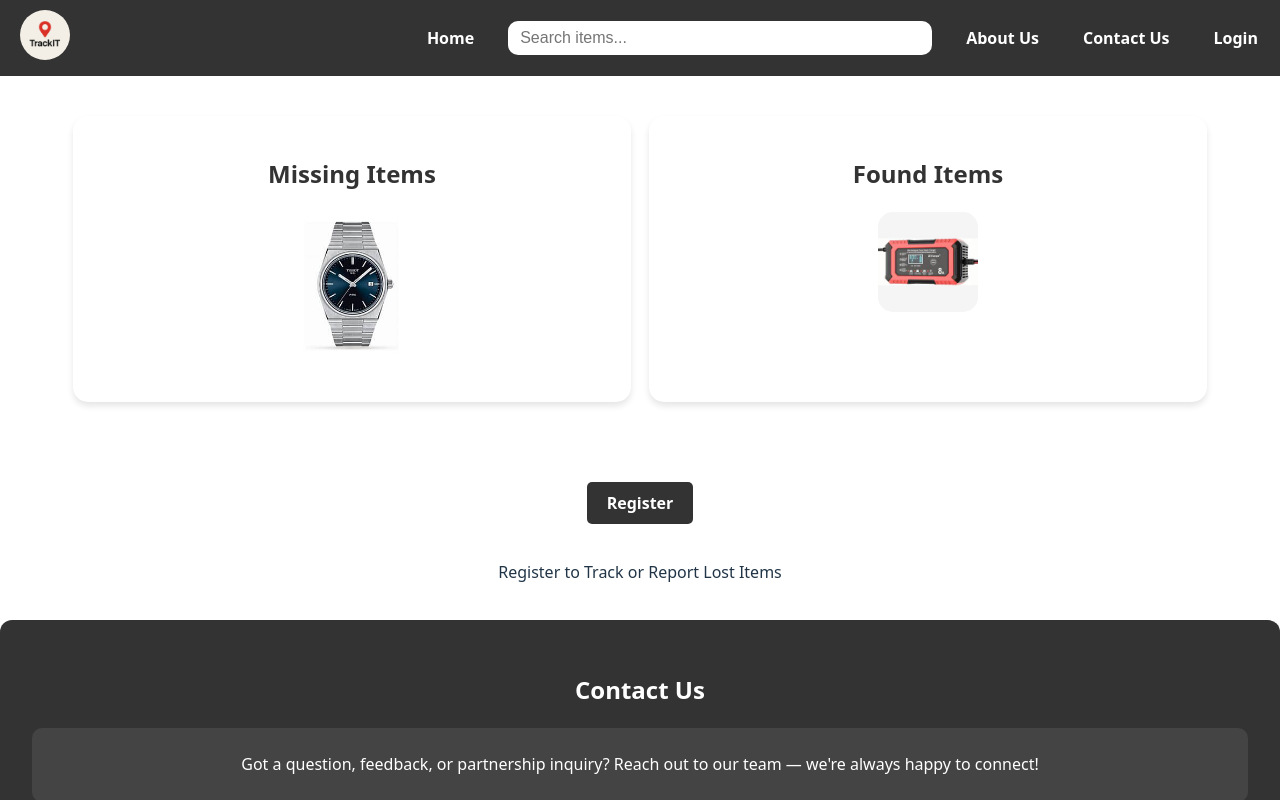
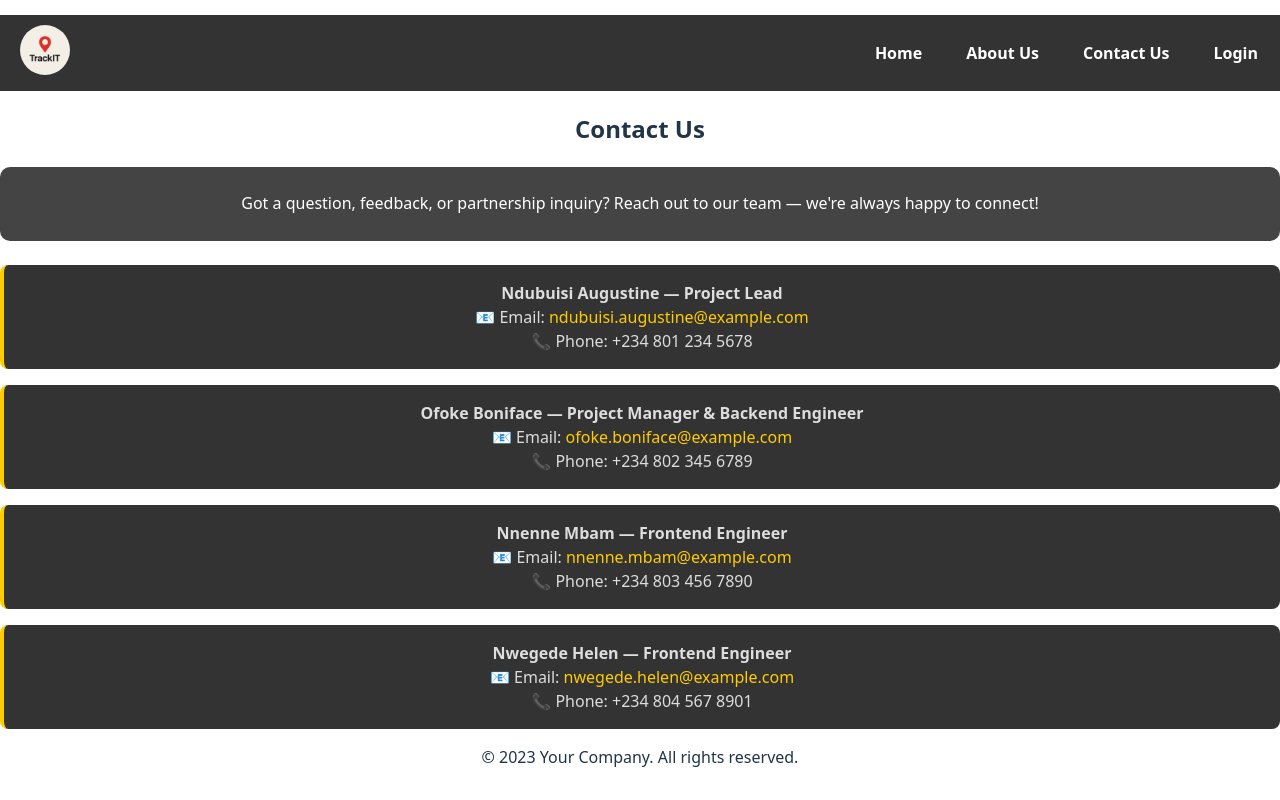
Before and after one commit to J2DevOps/E-DeviceFinder-FrontEnd_ReatVue, a Vue app in the folder e-devicefinder-frontend/: page /contactus in a window 1280 px wide. Shown: the top 800 px of the page. Built offline with nearby package versions, Linux system fonts and the light colour scheme.

Commit message:
Added a search operation

```diff
--- a/e-devicefinder-frontend/src/App.vue
+++ b/e-devicefinder-frontend/src/App.vue
@@ -1,84 +1,65 @@
 <script setup>
 import { ref } from 'vue'
+import axios from 'axios'
 import { useRoute } from 'vue-router'
 import Header from './components/Header.vue'
-import LoginCard from './components/LoginCard.vue'
 import ItemContainer from './components/ItemContainer.vue'
 import RegisterButton from './components/RegistrationButton.vue'
 import SignUp from './components/SignUp.vue'
+import SearchBox from './components/SearchBox.vue'
 
 const showLogin = ref(false)
 const showRegister = ref(false)
 const route = useRoute()
+
+const searchResults = ref([])
+
+const handleSearch = async (term) => {
+  if (!term) {
+    searchResults.value = []
+    return
+  }
+
+  try {
+    const response = await axios.get(`https://localhost:7130/api/Item/search?query=${term}`)
+    searchResults.value = response.data.result
+  } catch (error) {
+    console.error('Search failed:', error)
+    searchResults.value = []
+  }
+}
+
+const handleLoginClose = () => {
+  showLogin.value = false
+}
 </script>
-
 <template>
   <div class="app-container">
-    <!-- Header -->
     <Header @show-login="showLogin = true" />
 
-    <!-- Login Modal -->
-    <LoginCard
-      v-if="showLogin"
-      class="login-modal"
-      @click.self="showLogin = false"
-      @close="showLogin = false"
-    />
-
-    <!-- Signup Modal -->
-    <SignUp
-      v-if="showRegister"
-      class="login-modal"
-      @click.self="showRegister = false"
-      @close="showRegister = false"
-    />
-
-    <!-- Main content for non-admin and non-user routes -->
-    <template v-if="!route.path.startsWith('/admin') && !route.path.startsWith('/user')">
-      <ItemContainer />
-      <RegisterButton @show-register="showRegister = true" />
+    <!-- Render home content only if route is '/' -->
+    <template v-if="route.path === '/'">
+      <SearchBox @search="handleSearch" />
+      <ItemContainer
+        :search-results="searchResults"
+        :show-login="showLogin"
+        :show-register="showRegister"
+        @close-login="showLogin = false"
+        @close-register="showRegister = false"
+      />
       <main class="content">
-        <p>Register to Track or Report Lost Items</p>
+        <p>Register to Claim, Track or Report Lost Items</p>
+        <RegisterButton @show-register="showRegister = true" />
       </main>
     </template>
 
-    <!-- Router View -->
-    <router-view />
+    <!-- Show router-view only when NOT on the homepage -->
+    <template v-else>
+      <router-view />
+    </template>
 
-    <!-- Footer -->
     <footer class="footer">
       <p>&copy; 2023 Your Company. All rights reserved.</p>
     </footer>
   </div>
 </template>
-
-<style scoped>
-.app-container {
-  display: flex;
-  flex-direction: column;
-  min-height: 100vh;
-  width: 100vw;
-  overflow-x: hidden;
-}
-
-.login-modal {
-  position: fixed;
-  top: 50%;
-  left: 50%;
-  transform: translate(-50%, -50%);
-  z-index: 999;
-}
-
-.content {
-  flex: 1;
-  padding: 20px;
-  text-align: center;
-}
-
-.footer {
-  background-color: #333;
-  color: #fff;
-  text-align: center;
-  padding: 10px 0;
-}
-</style>
--- a/e-devicefinder-frontend/src/components/Header.vue
+++ b/e-devicefinder-frontend/src/components/Header.vue
@@ -19,17 +19,8 @@
         <!-- Public nav when not on /admin or /user routes -->
         <template v-else>
           <li><router-link to="/">Home</router-link></li>
-          <li class="search-container">
-            <input
-              type="text"
-              placeholder="Search items..."
-              class="search-bar"
-              v-model="searchTerm"
-              @input="handleSearch"
-            />
-          </li>
-          <li><a href="#about">About Us</a></li>
-          <li><a href="#contact">Contact Us</a></li>
+          <li><a href="#" @click.prevent="goToAboutUs">About Us</a></li>
+          <li><a href="#" @click.prevent="goToContactUs">Contact Us</a></li>
           <li>
             <a href="#" @click.prevent="$emit('show-login')">Login</a>
           </li>
@@ -55,11 +46,6 @@ const searchTerm = ref('')
 const isAdmin = computed(() => route.path.startsWith('/admin'))
 const isUser = computed(() => route.path.startsWith('/user'))
 
-// Emit search term
-const handleSearch = () => {
-  emit('update:search', searchTerm.value)
-}
-
 // Navigation handlers
 const createReport = () => {
   if (isAdmin.value) {
@@ -70,18 +56,19 @@ const createReport = () => {
 }
 
 const logout = () => {
-  // Clear all stored user info
   localStorage.removeItem('UserId')
   localStorage.removeItem('userRole')
   localStorage.removeItem('token')
-
-  // Optionally clear everything
-  // localStorage.clear()
-
-  // Redirect to home or login page
   router.push('/')
 }
 
+const goToAboutUs = () => {
+  router.push('/aboutus')
+}
+
+const goToContactUs = () => {
+  router.push('/contactus')
+}
 </script>
 
 <style scoped>
--- a/e-devicefinder-frontend/src/components/ItemContainer.vue
+++ b/e-devicefinder-frontend/src/components/ItemContainer.vue
@@ -1,5 +1,40 @@
 <template>
   <div class="items-container">
+    <!-- Login Modal -->
+    <div v-if="showLogin" class="modal-overlay" @click.self="$emit('close-login')">
+      <LoginCard @close="$emit('close-login')" />
+    </div>
+
+    <!-- Signup Modal -->
+    <div v-if="showRegister" class="modal-overlay" @click.self="$emit('close-register')">
+      <SignUp @close="$emit('close-register')" />
+    </div>
+
+    <!-- Search Results Table -->
+    <div v-if="searchResults && searchResults.length > 0" class="search-results">
+      <h2>Search Results</h2>
+      <table>
+        <thead>
+          <tr>
+            <th>Image</th>
+            <th>Name</th>
+            <th>Category</th>
+            <th>Description</th>
+          </tr>
+        </thead>
+        <tbody>
+          <tr v-for="(item, index) in searchResults" :key="index">
+            <td><img :src="item.imageUrl" alt="item" class="table-img" /></td>
+            <td>{{ item.name }}</td>
+            <td>{{ getCategoryName(item.category) }}</td>
+            <td>{{ item.description }}</td>
+          </tr>
+        </tbody>
+      </table>
+    </div>
+
+    <!-- Default Swipers -->
+    <template v-else>
       <div class="column">
         <h2>Missing Items</h2>
         <swiper :slidesPerView="1" :loop="true" :autoplay="{ delay: 3000 }">
@@ -17,61 +52,82 @@
           </swiper-slide>
         </swiper>
       </div>
+    </template>
   </div>
 </template>
 
+<script>
+import { Swiper, SwiperSlide } from 'swiper/vue'
+import { Autoplay } from 'swiper/modules'
+import 'swiper/css'
+import 'swiper/css/autoplay'
 
-<script>
-import { Swiper, SwiperSlide } from 'swiper/vue';
-import 'swiper/css'; // Correct import for Swiper core styles
-import 'swiper/css/autoplay'; // Import Autoplay styles if you're using autoplay
-import download from '../assets/images/download.jpeg';
-import Image2 from '../assets/images/Image2.jpeg';
-import Image3 from '../assets/images/Image3.jpeg';
-import Image4 from '../assets/images/Image4.jpeg';
+import LoginCard from './LoginCard.vue'
+import SignUp from './SignUp.vue'
+import download from '../assets/images/download.jpeg'
+import Image2 from '../assets/images/Image2.jpeg'
+import Image3 from '../assets/images/Image3.jpeg'
+import Image4 from '../assets/images/Image4.jpeg'
 
 export default {
-  name: 'ItemsContainer',
+  name: 'ItemContainer',
   components: {
     Swiper,
     SwiperSlide,
+    LoginCard,
+    SignUp,
+  },
+  props: {
+    searchResults: {
+      type: Array,
+      default: () => [],
+    },
+    showLogin: {
+      type: Boolean,
+      default: false,
+    },
+    showRegister: {
+      type: Boolean,
+      default: false,
+    },
+  },
+  setup() {
+    return { modules: [Autoplay] }
   },
   data() {
     return {
       missingItems: [
-        {
-          image: download,
-          alt: 'missing-item-1'
-        },
-        {
-          image: Image2,
-          alt: 'missing-item-2'
-        },
+        { image: download, alt: 'missing-item-1' },
+        { image: Image2, alt: 'missing-item-2' },
       ],
       foundItems: [
-        {
-          image: Image3,
-          alt: 'found-item-1'
+        { image: Image3, alt: 'found-item-1' },
+        { image: Image4, alt: 'found-item-2' },
+      ],
+      categoryMap: {
+        1: 'Electronics',
+        2: 'Documents',
+        3: 'Accessories',
       },
-        {
-          image: Image4,
-          alt: 'found-item-2'
+    }
   },
-      ],
-    };
+  methods: {
+    getCategoryName(code) {
+      return this.categoryMap[code] || 'Unknown'
     },
-};
+  },
+}
 </script>
 
 <style scoped>
-/* General Styling */
 .items-container {
   display: flex;
+  flex-wrap: wrap;
   justify-content: space-around;
-  width: 90%;
-  margin: 40px auto; /* Centered container with spacing */
+  width: 70%;
+  margin: 40px auto;
+  position: relative;
 }
-
 .column {
   width: 45%;
   background-color: #fff;
@@ -79,59 +135,35 @@ export default {
   box-shadow: 0 4px 6px rgba(0, 0, 0, 0.1);
   padding: 20px;
   text-align: center;
-  transition: transform 0.3s ease-in-out, box-shadow 0.3s ease-in-out;
 }
-
-.column:hover {
-  transform: translateY(-10px); /* Subtle hover effect */
-  box-shadow: 0 8px 12px rgba(0, 0, 0, 0.15);
+.search-results {
+  width: 100%;
 }
-
-.column h2 {
-  font-size: 1.5rem;
-  font-weight: bold;
-  color: #333;
-  margin-bottom: 20px;
+table {
+  width: 100%;
+  border-collapse: collapse;
+  margin-top: 20px;
 }
-
-.swiper {
-  width: 100%;
-  height: auto;
+th, td {
+  border: 1px solid #ccc;
+  padding: 12px;
 }
-
-.swiper-slide {
+.table-img {
+  width: 80px;
+  height: 80px;
+  object-fit: cover;
+  border-radius: 8px;
+}
+.modal-overlay {
+  position: fixed;
+  top: 0;
+  left: 0;
+  right: 0;
+  bottom: 0;
+  background: rgba(0, 0, 0, 0.4);
   display: flex;
+  align-items: center;
   justify-content: center;
-  align-items: center;
-}
-
-.swiper-slide img {
-  width: 50%;
-  max-width: 100px; /* Restrict image size for consistency */
-  height: auto;
-  border-radius: 15px;
-  object-fit: cover;
-  transition: transform 0.5s ease-in-out;
-}
-
-.swiper-slide:hover img {
-  transform: scale(1.1); /* Zoom effect on hover */
-}
-
-/* Responsive Design */
-@media (max-width: 768px) {
-  .items-container {
-    flex-direction: column;
-    width: 95%;
-  }
-
-  .column {
-    width: 100%;
-    margin-bottom: 20px;
-  }
-
-  .column h2 {
-    font-size: 1.2rem;
-  }
+  z-index: 1000;
 }
 </style>
--- a/e-devicefinder-frontend/src/components/LoginCard.vue
+++ b/e-devicefinder-frontend/src/components/LoginCard.vue
@@ -78,22 +78,14 @@ async function handleLogin() {
 </script>
 
 <style scoped>
-.login-container {
-  display: flex;
-  justify-content: center;
-  align-items: center;
-  background-color: #333;
-  height: 62vh;
-  padding: 1rem;
-  border-radius: 12px;
-}
+
 
 .login-card {
   background-color: #444;
   padding: 2rem;
   border-radius: 12px;
   box-shadow: 0 4px 10px rgba(0, 0, 0, 0.5);
-  width: 100%;
+  width: 80%;
   max-width: 400px;
   color: white;
 }
--- a/e-devicefinder-frontend/src/components/SignUp.vue
+++ b/e-devicefinder-frontend/src/components/SignUp.vue
@@ -91,22 +91,14 @@ async function handleSignUp() {
 </script>
 
 <style scoped>
-.signup-container {
-  display: flex;
-  justify-content: center;
-  align-items: center;
-  background-color: #333;
-  height: 90vh;
-  padding: 1rem;
-  border-radius: 12px;
-}
+
 
 .signup-card {
   background-color: #444;
   padding: 2rem;
   border-radius: 12px;
   box-shadow: 0 4px 10px rgba(0, 0, 0, 0.5);
-  width: 100%;
+  width: 80%;
   max-width: 400px;
   color: white;
   position: relative;
--- a/e-devicefinder-frontend/src/pages/AboutUs.vue
+++ b/e-devicefinder-frontend/src/pages/AboutUs.vue
@@ -41,12 +41,7 @@
 </script>
 
 <style scoped>
-.about-container {
-  background-color: #333;
-  color: white;
-  padding: 2rem;
-  border-radius: 12px;
-}
+
 
 .about-text {
   background-color: #444;
--- a/e-devicefinder-frontend/src/pages/ContactUs.vue
+++ b/e-devicefinder-frontend/src/pages/ContactUs.vue
@@ -35,13 +35,6 @@
 </script>
 
 <style scoped>
-.contact-container {
-  background-color: #333;
-  color: white;
-  padding: 2rem;
-  border-radius: 12px;
-}
-
 .contact-text {
   background-color: #444;
   padding: 1.5rem;
```
Also changed, not shown: e-devicefinder-frontend/src/components/SearchBox.vue (+17 -3 lines). Lines whose indentation alone changed are shown as unchanged.
